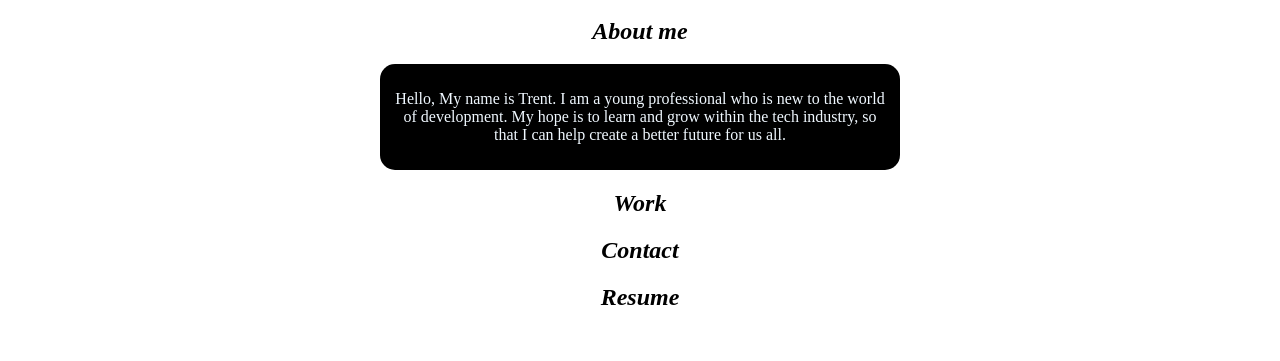
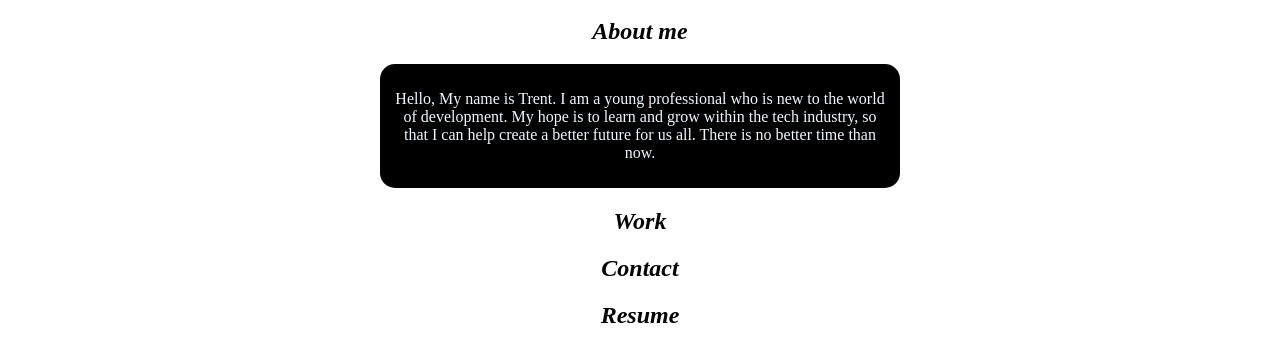
Before and after one commit to TrentLe/MyPortfolio, a plain HTML site: page index.html in a window 1280 px wide. Both pictures are taken after a click on the element "About me". Shown: the part 155-516 px from the top of the page. Drawn offline with Linux system fonts and the light colour scheme.

Commit message:
test deployment

```diff
--- a/index.html
+++ b/index.html
@@ -31,7 +31,7 @@
         <article class="dropdown-content" id="about">
             <p>
                 Hello, My name is Trent. I am a young professional who is new to the world of development. My hope is to
-                learn and grow within the tech industry, so that I can help create a better future for us all.
+                learn and grow within the tech industry, so that I can help create a better future for us all. There is no better time than now.
 
             </p>
         </article>
```
